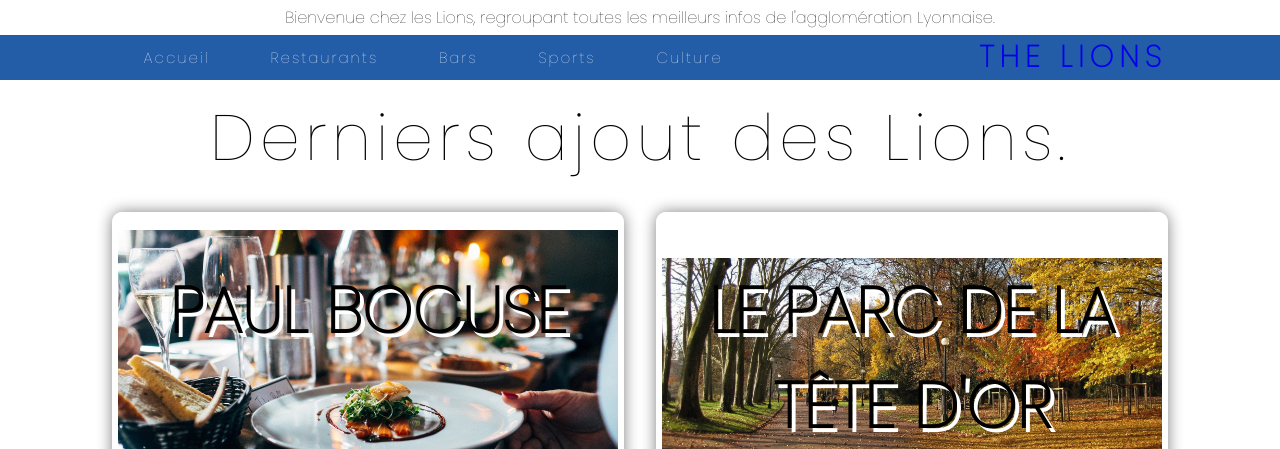
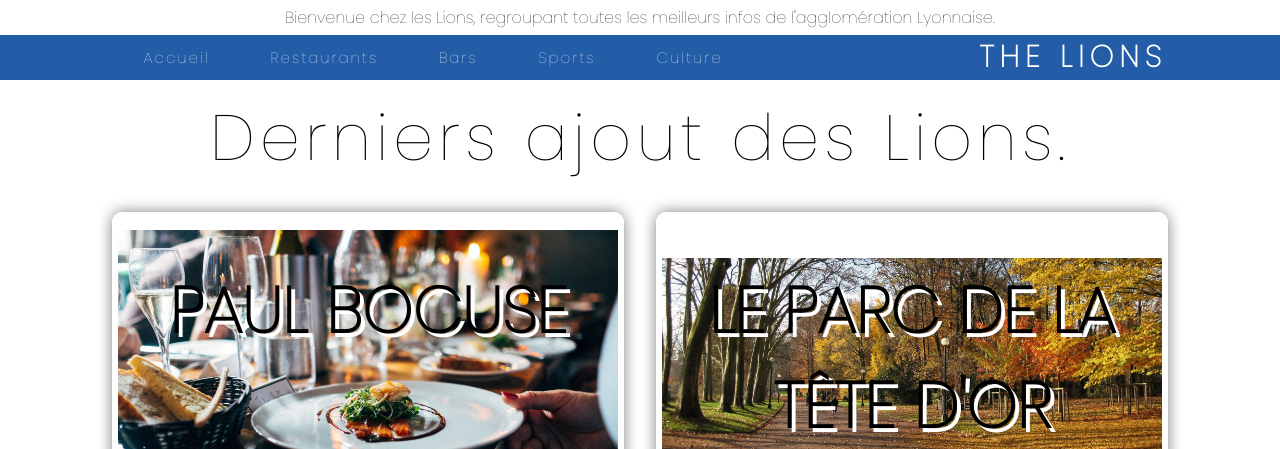
Before and after one commit to ValentinGaudin/Les-Lions, a PHP site: page / in a window 1280 px wide. Shown: the top 449 px of the page. Run offline with PHP 8.4, Linux system fonts and the light colour scheme.

Commit message:
changing color of logo

```diff
--- a/public/header.css
+++ b/public/header.css
@@ -20,7 +20,8 @@ nav{
     font-weight: bolder;
 }
 .logo a {
-    text-decoration:none;
+    color: white;
+    text-decoration: none;
 }
 .nav-links {
     display: flex;
--- a/public/header.php
+++ b/public/header.php
@@ -14,7 +14,7 @@
         <nav>
             <div class="logo">
                 <a href="/index.php">
-                    <h4>The Lions</h4>
+                    <p>The Lions</p>
                 </a>
             </div>
             <ul class="nav-links">
```
